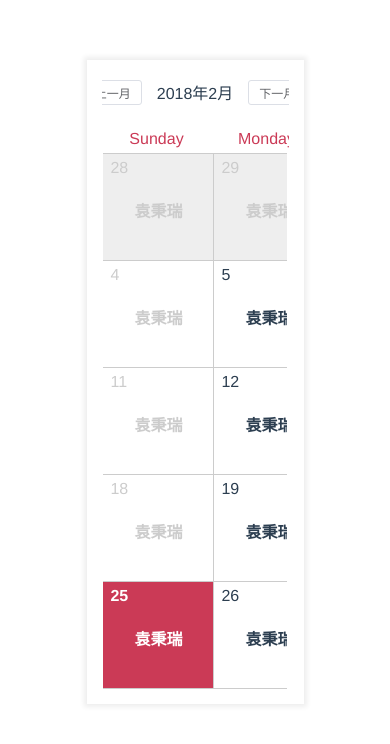
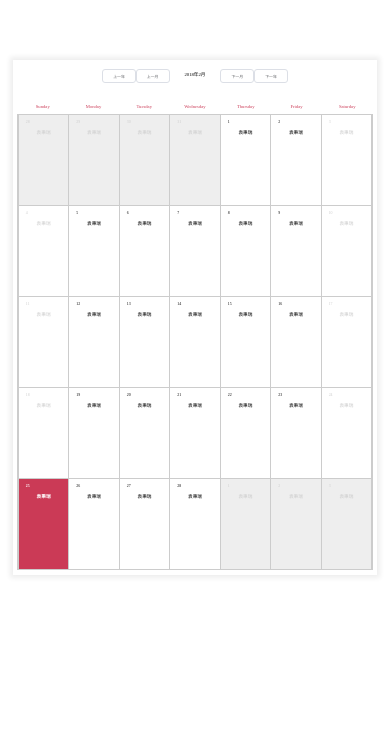
Before and after one commit to YuanBingrui/vue-event-fullcalendar, a Vue app: page / in a window 390 px wide. Shown: the top 744 px of the page. Built offline with nearby package versions, Linux system fonts and the light colour scheme.

Commit message:
add responsive function

```diff
--- a/src/App.vue
+++ b/src/App.vue
@@ -17,11 +17,10 @@ export default {
 
 <style>
 #app {
-  font-family: 'Avenir', Helvetica, Arial, sans-serif;
-  -webkit-font-smoothing: antialiased;
-  -moz-osx-font-smoothing: grayscale;
-  text-align: center;
-  color: #2c3e50;
   margin-top: 60px;
+  display: flex;
+  flex-direction: row;
+  justify-content: center;
+  align-items: center;
 }
 </style>
--- a/src/components/EventCalendar/BaseDayCard.vue
+++ b/src/components/EventCalendar/BaseDayCard.vue
@@ -47,15 +47,21 @@ export default {
 
 <style>
 .day-card-box {
-  width: 6rem;
-  height: 6rem;
+  min-height: 5rem;
   background-color: #fff;
-  margin: 0.5px 0.5px;
   padding: 5px 7px;
 }
 .day-card-box-data-view {
   display: flex;
   justify-content: flex-start;
+  font-size: 1vw;
+}
+.day-card-box-event-view {
+  font-size: 1.2vw;
+  display: flex;
+  justify-content: center;
+  align-items: center;
+  margin-top: 5px;
 }
 .is-cur-month {
   background-color: #eee;
@@ -64,7 +70,6 @@ export default {
 .is-selected-non-curmonth {
   background-color: #000;
   color: #fff;
-  border: 1px #fff solid;
   cursor: pointer;
 }
 .is-weekday {
--- a/src/components/EventCalendar/EventCalendar.vue
+++ b/src/components/EventCalendar/EventCalendar.vue
@@ -11,17 +11,19 @@
       <div
         v-for="(calendarline, key) in calendar"
         :key="key">
-        <ul class="weekdays-line-box">
-          <li
+        <div
+          class="days-line-list">
+          <div
+            class="days-line-item"
             v-for="(calendarlineone, keyone) in calendarline"
             :key="keyone"
             @click="selectedPresentDate(key, keyone)">
             <day-card
               :day-obj="calendarlineone">
-              <h4>袁秉瑞</h4>
+              <span>袁秉瑞</span>
             </day-card>
-          </li>
-        </ul>
+          </div>
+        </div>
       </div>
     </div>
   </div>
@@ -147,26 +149,28 @@ export default {
 <style scoped>
 .event-calendar-box {
   box-shadow: 0 0 5px 3px #eee;
-  padding: 15px;
-  width: 50%;
+  padding: 1.1vw;
+  width: 95%;
   margin: 0 auto;
 }
 .calendar-days-box {
-  width: 98.48%;
+  width: 100%;
   margin: 0 auto;
-  overflow: auto;
+  overflow: hidden;
   white-space: nowrap;
   background-color: #ccc;
   padding: 0.5px 0;
 }
-.weekdays-line-box {
-  margin-top: 0;
-  margin-bottom: 0;
-  padding: 0;
-  width: auto;
+.days-line-list {
+  display: flex;
+  justify-content: space-around;
+  padding: 0 1px;
+  box-sizing: border-box;
 }
-.weekdays-line-box li{
-  display: inline-block;
-  list-style: none;
+.days-line-item {
+  box-sizing: border-box;
+  margin: 0.5px 0.5px;
+  flex-grow: 1;
 }
+
 </style>
--- a/src/components/EventCalendar/TheCalendarHeader.vue
+++ b/src/components/EventCalendar/TheCalendarHeader.vue
@@ -58,12 +58,13 @@ export default {
   display: flex;
   justify-content: center;
   align-items: center;
-  overflow:hidden;
-  white-space:nowrap;
+  overflow: hidden;
+  white-space: nowrap;
 }
 .middle-show-box {
   margin: 5px 15px;
   cursor: pointer;
+  font-size: 1.2vw;
 }
 .handle-btn {
   cursor: pointer;
@@ -74,8 +75,8 @@ export default {
   box-sizing: border-box;
   margin: 0;
   padding: 3px 10px;
-  font-size: 12px;
   border-radius: 3px;
+  font-size: 1vw;
 }
 .handle-btn:hover, .handle-btn:focus {
   color: #fff;
--- a/src/components/EventCalendar/TheWeekdays.vue
+++ b/src/components/EventCalendar/TheWeekdays.vue
@@ -1,12 +1,14 @@
 <template>
   <div class="weekdays-box">
-    <ul>
-      <li
+    <div class="weekdays-list">
+      <div
+        class="weekdays-item"
         v-for="weekday in weekdays"
-        :key="weekday">
+        :key="weekday"
+        >
         {{ weekday }}
-      </li>
-    </ul>
+      </div>
+    </div>
   </div>
 </template>
 
@@ -27,19 +29,20 @@ export default {
 
 <style>
 .weekdays-box {
-  overflow:hidden;
-  white-space:nowrap;
+  width: 100%;
 }
-.weekdays-box ul {
+.weekdays-list {
   margin-top: 1rem;
-  margin-bottom: 0;
-  padding: 0;
+  display: flex;
+  justify-content: space-around;
+  box-sizing: border-box;
+  font-size: 1.2vw;
 }
-.weekdays-box ul li {
-  display: inline-block;
-  list-style: none;
+.weekdays-item {
   padding: 5px 7px;
-  width: 6rem;
+  width: 11%;
   color: #cb3a56;
+  word-wrap: break-word;
+  text-align: center;
 }
 </style>
```
